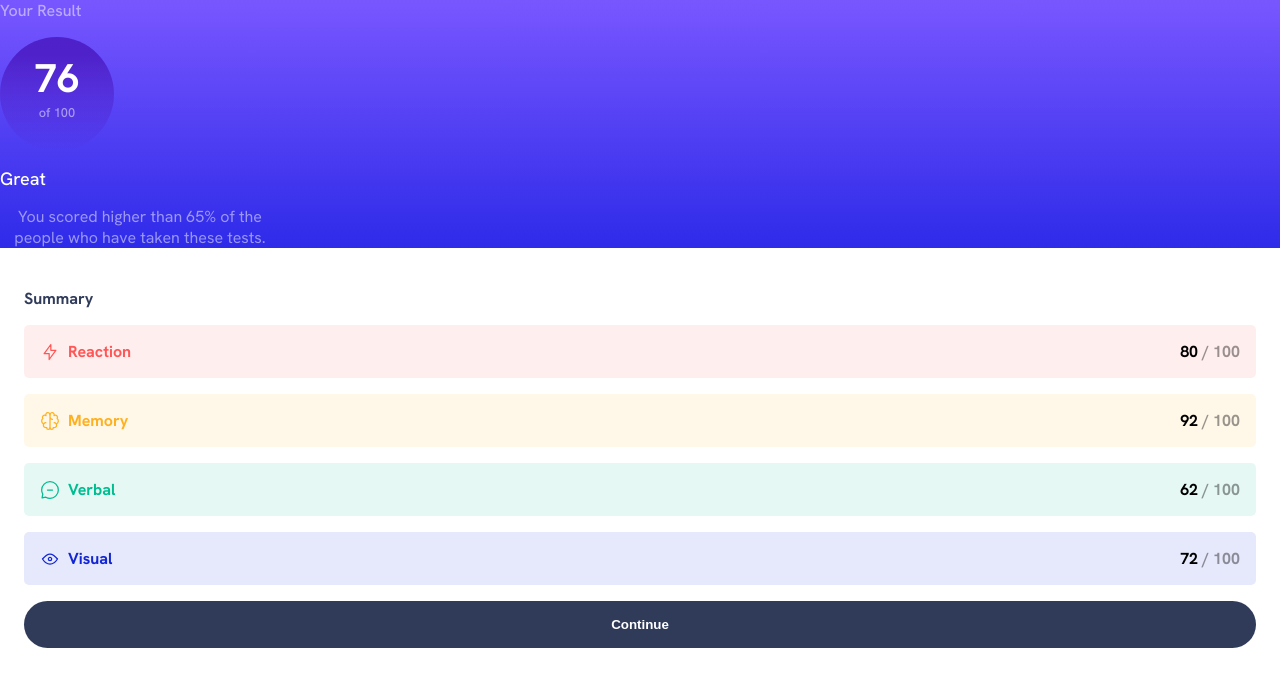
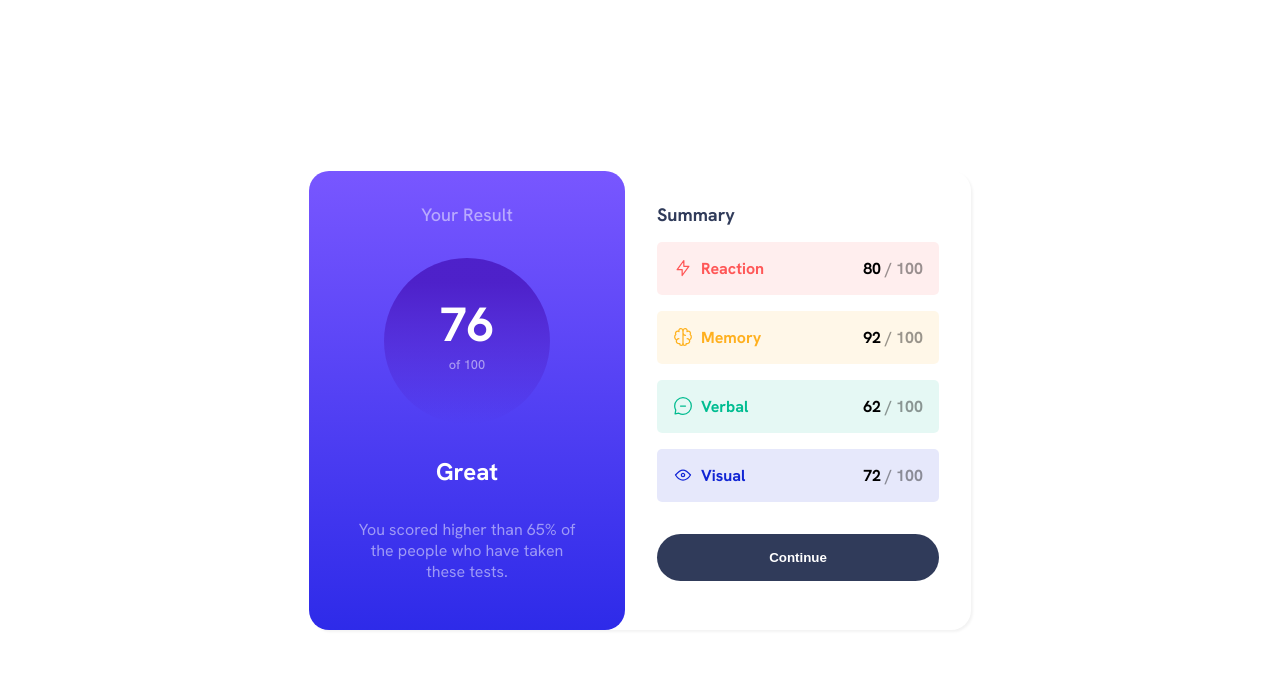
Before and after one commit to alemarr/fm-results-summary-component, a plain HTML site: page index.html in a window 1280 px wide. Drawn offline with Linux system fonts and the light colour scheme.

Commit message:
Desktop design :computer:

```diff
--- a/index.html
+++ b/index.html
@@ -14,6 +14,7 @@
 
 <body>
   <main>
+    <div class="container">
       <div class="results">
         <div class="results__title">Your Result</div>
         <div class="results__result__number">
@@ -51,6 +52,7 @@
         </div>
         <button class="summary__cta">Continue</button>
       </div>
+    </div>
   </main>
 
   <div class="attribution">
--- a/main.css
+++ b/main.css
@@ -37,25 +37,16 @@ body {
     margin: 0;
 }
 
-@media (max-width: 375px) {
-    main {
-        height: 100%;
-    }
+main {
+    height: 100%;
+}
 
-    /* Results */
-    .results {
-        display: flex;
-        flex-direction: column;
-        align-items: center;
-        padding: 1rem 0;
-        border-radius: 0 0 8% 8%;
-    }
-}
 
 /* Results */
 .results {
     background: linear-gradient(var(--blue-light-slate), var(--blue-light-royal));
     color: hsla(0, 0%, 100%, 0.5);
+    text-align: center;
 }
 
 .results div {
@@ -118,7 +109,6 @@ body {
     flex-flow: row;
     align-items: center;
     padding: 1rem;
-    background: var(--red);
     font-weight: 700;
     border-radius: 5px;
 }
@@ -170,6 +160,105 @@ body {
     font-weight: 700;
 }
 
+.summary__cta:hover {
+    cursor: pointer;
+}
+
+@media (max-width: 375px) {
+    main {
+        height: 100%;
+    }
+
+    /* Results */
+    .results {
+        display: flex;
+        flex-direction: column;
+        align-items: center;
+        padding: 1rem 0;
+        border-radius: 0 0 8% 8%;
+    }
+}
+
+@media (min-width: 376px) {
+    main {
+        height: 100%;
+        display: flex;
+        align-items: center;
+        justify-content: center;
+        border-radius: 50px;
+    }
+
+    .container {
+        width: fit-content;
+        display: flex;
+        box-shadow: rgba(0, 0, 0, 0.05) 1.95px 1.95px 2.6px;
+        border-radius: 20px;
+    }
+
+    /* Results */
+    .results {
+        display: flex;
+        flex-direction: column;
+        align-items: center;
+        padding: 2rem 3rem;
+        border-radius: 20px;
+        row-gap: 1rem;
+    }
+
+    .results__title {
+        font-weight: 500;
+        font-size: 18px;
+    }
+
+    .results__result__number {
+        display: flex;
+        flex-direction: column;
+        justify-content: center;
+        font-size: 3rem;
+        height: 70px;
+        width: 70px;
+        color: var(--white);
+        padding: 3rem;
+        background: linear-gradient(var(--blue-violet) 15%, var(--blue-persian) 100%);
+    }
+
+    .results__result__text {
+        font-weight: 700;
+        font-size: 1.5rem;
+    }
+
+    .results__result__description {
+        max-width: 220px;
+    }
+
+    /* Summary */
+    .summary {
+        padding: 2rem;
+    }
+
+    .summary__title {
+        font-size: 18px;
+    }
+
+    .summary__result {
+        display: flex;
+        flex-flow: row;
+        align-items: center;
+        padding: 1rem;
+        font-weight: 700;
+        border-radius: 5px;
+        width: 250px;
+    }
+
+    .summary__result span:last-child {
+        margin-left: auto;
+    }
+
+    .summary__cta {
+        margin-top: 1rem;
+    }
+}
+
 /* Attribution */
 .attribution {
     display: none;
```
Lines whose indentation alone changed are shown as unchanged.
